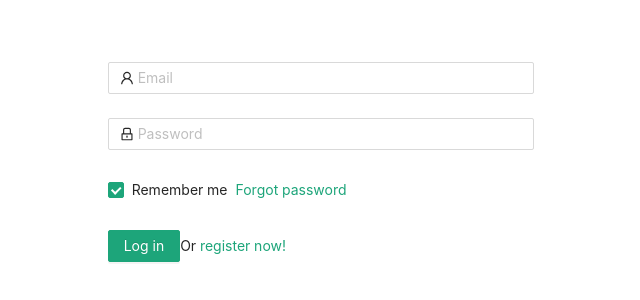
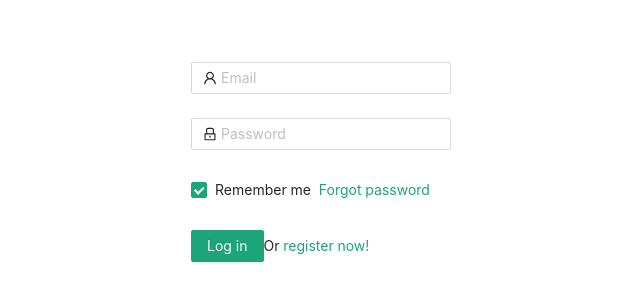
Before and after one commit to gandruszkiewicz/cv-editor-react, a React (Create React App) app: page / in a window 1280 px wide. Shown: the part 130-430 px from the top of the page, without its empty margins (319-959 px from the left). Built offline with nearby package versions, Linux system fonts and the light colour scheme.

Commit message:
added axios, added authentication service added real authentication on submit login form

```diff
--- a/package.json
+++ b/package.json
@@ -8,6 +8,7 @@
     "@testing-library/react": "^9.5.0",
     "@testing-library/user-event": "^7.2.1",
     "antd": "^4.2.4",
+    "axios": "^0.19.2",
     "craco-less": "^1.16.0",
     "react": "^16.13.1",
     "react-dom": "^16.13.1",
--- a/src/components/LoginComponent.js
+++ b/src/components/LoginComponent.js
@@ -1,6 +1,8 @@
 import React, { Component } from 'react';
 import { Form, Input, Button,Checkbox , Row, Col } from 'antd';
 import { UserOutlined, LockOutlined } from '@ant-design/icons';
+
+import {authenticationService} from '../services/authentication.service'
 
 
 class LoginComponent extends Component {
@@ -15,6 +17,7 @@ class LoginComponent extends Component {
         // here will go call to authorization service. On 200 token will be stored in localStorage
         // After success user will be redirected to HomePage
         console.log(`Submitted data: email ${this.state.email} password ${this.state.password}`);
+        authenticationService.login(this.state.email, this.state.password);
     }
 
     handleChange = (e) =>{
@@ -27,8 +30,7 @@ class LoginComponent extends Component {
     render(){
         return(
         <Row style={{'margin-top': '15%'}}>
-            <Col span={8}></Col>
-                <Col span={8}>
+                <Col className='login-col'>
                     <Form
                     className="login-form"
                     initialValues={{
@@ -80,7 +82,6 @@ class LoginComponent extends Component {
                         </Form.Item>
                     </Form>
                 </Col>
-            <Col span={8}></Col>
           </Row>
         )
     }
--- a/src/index.css
+++ b/src/index.css
@@ -11,3 +11,8 @@ code {
   font-family: source-code-pro, Menlo, Monaco, Consolas, 'Courier New',
     monospace;
 }
+
+.login-col{
+  margin-left: auto;
+  margin-right: auto;
+}
--- /dev/null
+++ b/src/services/authentication.service.js
@@ -0,0 +1,25 @@
+import axios from 'axios'
+import { BehaviorSubject } from 'rxjs';
+
+const currentUserSubject =
+new BehaviorSubject(JSON.parse(localStorage.getItem('currentUser')));
+const apiRoot = "https://localhost:44345/api";
+const version = "/v1";
+const authenticationEndpoint = apiRoot + version + "/identity";
+
+export const authenticationService = {
+    login,
+    currentUser: currentUserSubject.asObservable(),
+    get currentUserValue () { return currentUserSubject.value }
+}
+
+function login(email, password){
+    let url = authenticationEndpoint +"/login"
+    return axios.post(url,{email: email, password: password})
+        .then(response =>{
+
+            localStorage.setItem("currentUser",JSON.stringify("bearer "+response.data.token));
+            currentUserSubject.next(response.token);
+            return response.token;
+        });
+}
```
Also changed, not shown: 1 other file (tests, documents, lock files or other folders).
